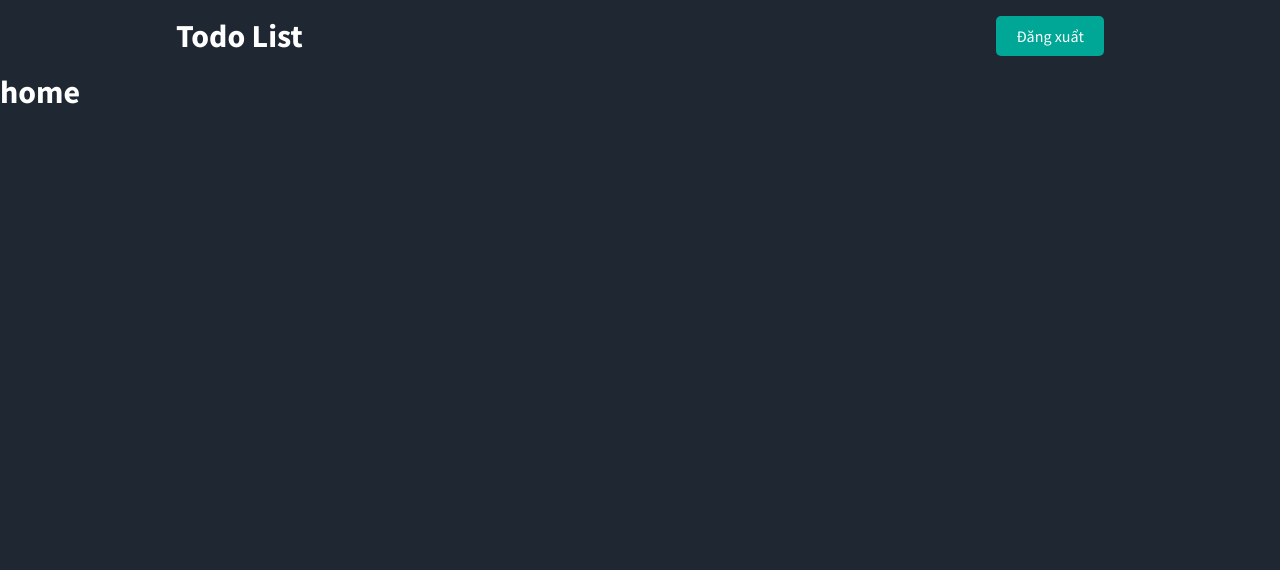
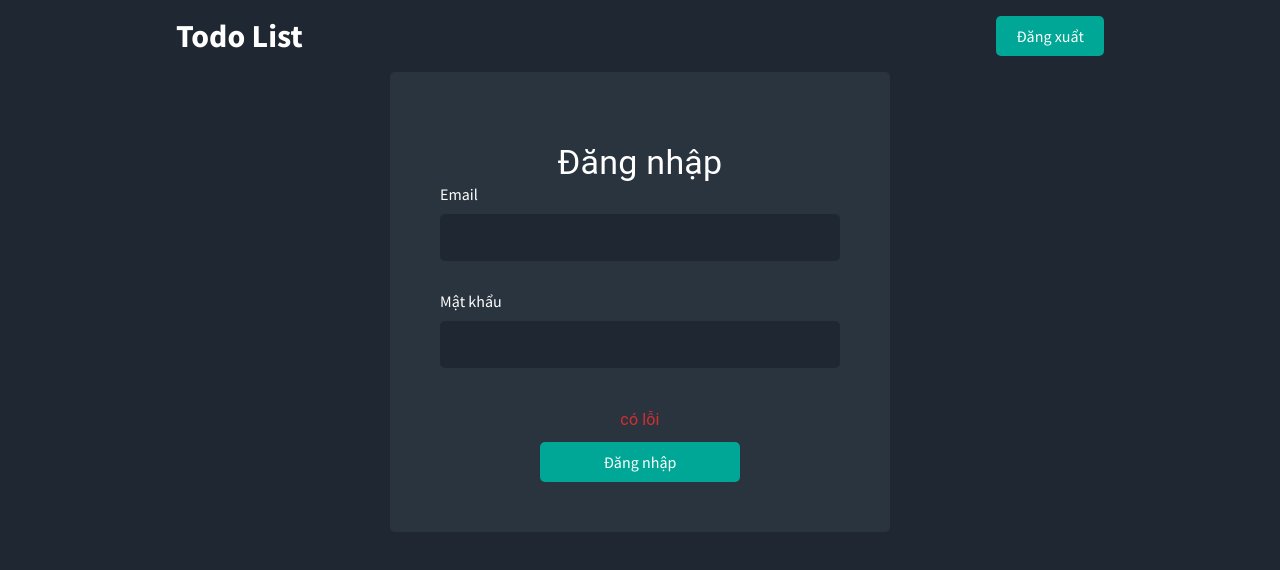
Before and after one commit to trongtuan99er/todo-fullstack-app, a React (Create React App) app in the folder client/: page / in a window 1280 px wide. Shown: the top 570 px of the page. Built offline with nearby package versions, Linux system fonts and the light colour scheme.

Commit message:
add auth compo

```diff
--- /dev/null
+++ b/client/src/components/AuthBox.js
@@ -0,0 +1,95 @@
+import React from "react";
+import { makeStyles } from '@mui/styles';
+import { Box, Typography } from "@mui/material"
+import MyButton from './Mybutton'
+
+const useStyles = makeStyles({
+  authBox: {
+    maxWidth: 500,
+    width: '100%',
+    padding: 50,
+    backgroundColor: '#2a343f',
+    color: '#fff',
+    borderRadius: 5
+  },
+  fieldInput: {
+    marginBottom: 30,
+    '& label': {
+      fontSize: '1rem',
+      display: 'block',
+      marginBottom: 10
+    },
+    '& input': {
+      backgroundColor: '#1f2732',
+      width: '100%',
+      color: '#fff',
+      padding: 15,
+      border: 'none',
+      borderRadius: 5,
+      outline: 'none'
+    }
+  },
+  footer: {
+    '& button': {
+      width: '50%',
+    }
+  },
+  error: {
+    fontSize: '1.25rem',
+  }
+})
+const AuthBox = ({register}) => {
+  const classes = useStyles()
+  return (
+    <Box display='flex' alignItems='center' justifyContent='center'>
+      <Box className={classes.authBox}>
+        <Box mt='20px'>
+          <Typography variant='h4' align="center">{register ? 'Đăng ký' : 'Đăng nhập'}</Typography>
+        </Box>
+        <form>
+          {register && (
+              <Box className={classes.fieldInput}>
+                <label htmlFor="">Tên</label>
+                <input type="text" />
+              </Box>
+            )}
+            <Box className={classes.fieldInput}>
+              <label htmlFor="">Email</label>
+              <input type="text" />
+            </Box>
+            <Box className={classes.fieldInput}>
+              <label htmlFor="">Mật khẩu</label>
+              <input type="password" />
+            </Box>
+            {register && (
+              <Box className={classes.fieldInput}>
+                <label htmlFor="">Xác nhận m ật khẩu</label>
+                <input type="password" />
+            </Box>
+            )}
+            <Box
+              alignItems='center'
+              display='flex'
+              justifyContent='center'
+              flexDirection='column'
+              className={classes.footer}
+            >
+              <Typography
+                display='block'
+                color="error"
+                my='10px'
+                className={classes.error}
+              >
+                có lỗi
+              </Typography>
+              <MyButton>
+                {register ? 'Đăng ký' : 'Đăng nhập'}
+              </MyButton>
+            </Box>
+        </form>
+      </Box>
+    </Box>
+  )
+}
+
+export default AuthBox;
--- a/client/src/components/Layout.js
+++ b/client/src/components/Layout.js
@@ -1,6 +1,7 @@
 import React from  'react'
 import {BrowserRouter, Routes, Route} from 'react-router-dom'
 import Header from './Header'
+import AuthBox from './AuthBox'
 
 const Layout = () => {
 
@@ -8,8 +9,8 @@ const Layout = () => {
     <BrowserRouter>
       <Header />
       <Routes>
-        <Route exact path='/' element={<h1>home</h1>} />
-        <Route path='/test' element={<h1>test</h1>} />
+        <Route exact path='/' element={<AuthBox />} />
+        <Route path='/register' element={<AuthBox register/>} />
       </Routes>
     </BrowserRouter>
   )
```
